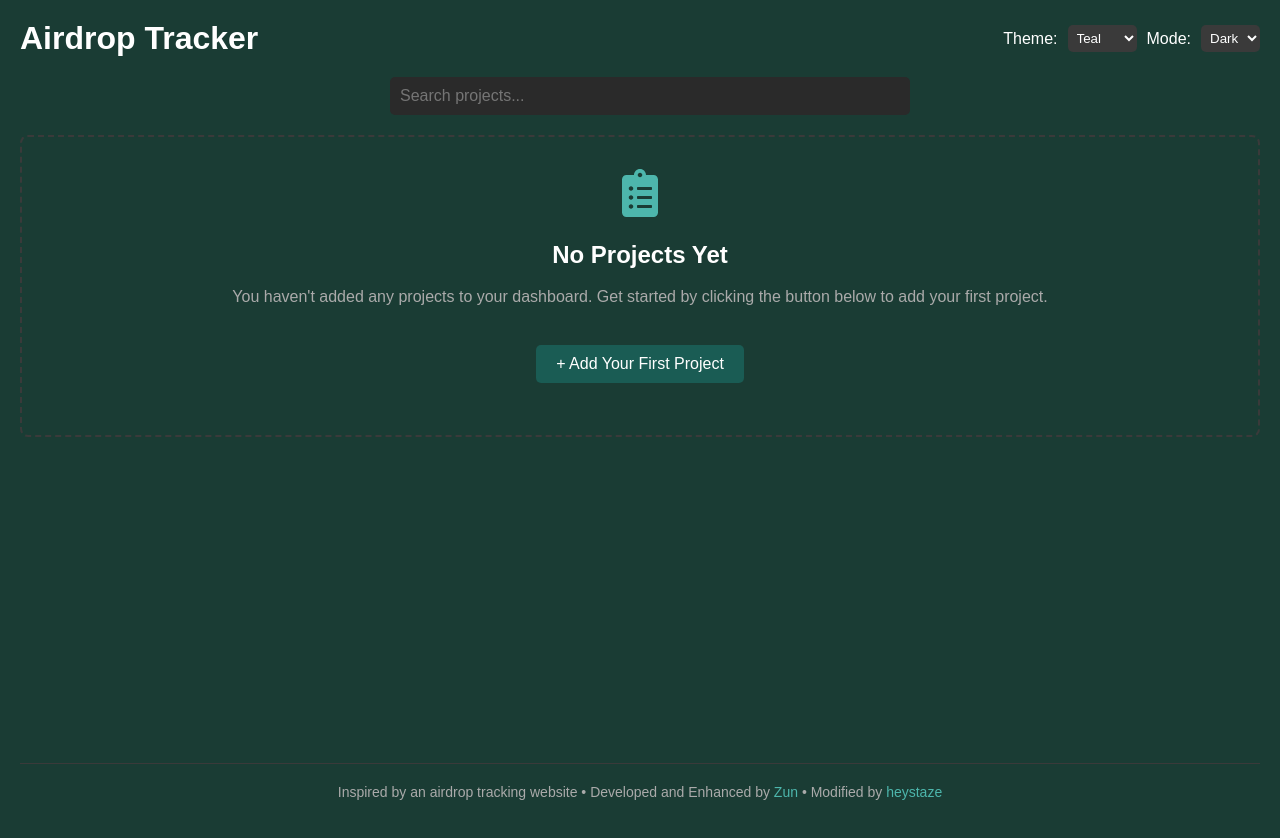
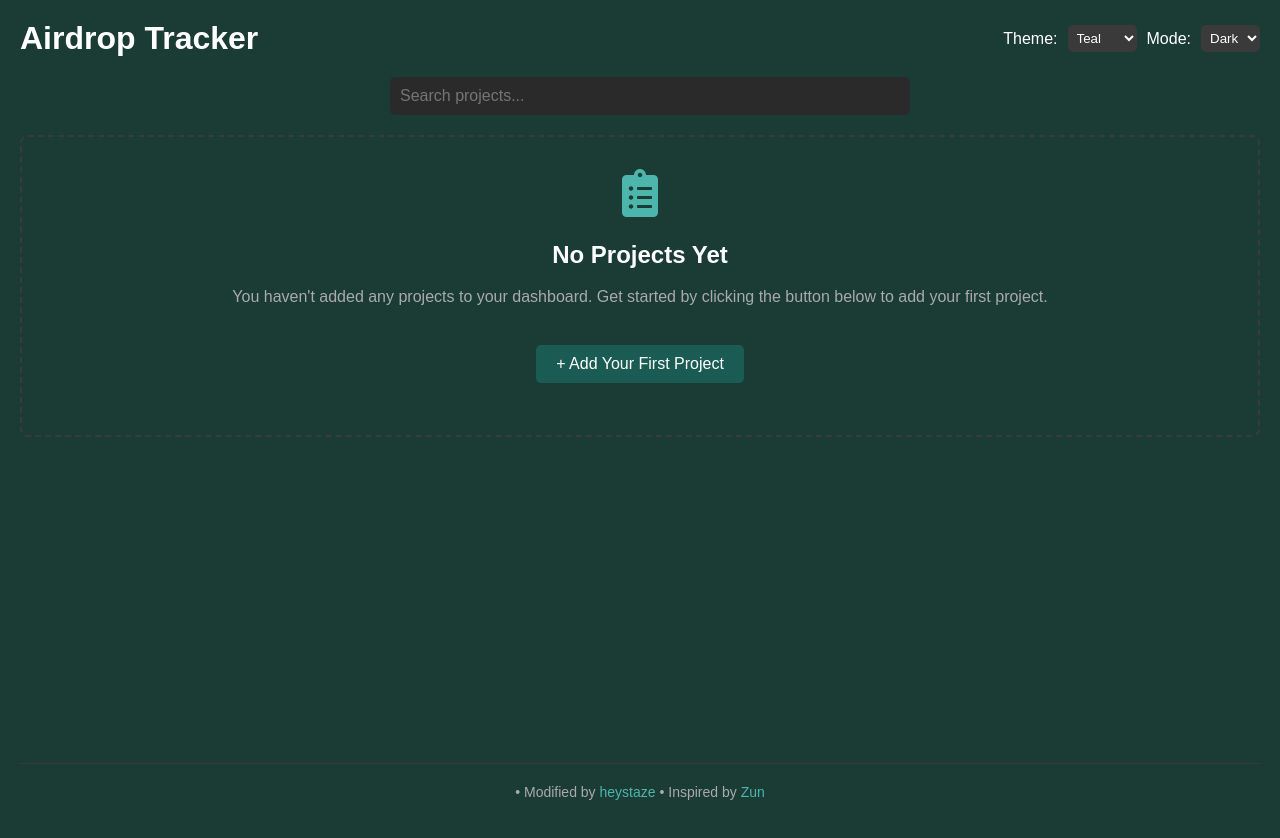
Before and after one commit to heystaze/airdrop-tracker, a React (Create React App) app: page / in a window 1280 px wide. Built offline with nearby package versions, Linux system fonts and the light colour scheme.

Commit message:
Update App.js

```diff
--- a/src/App.js
+++ b/src/App.js
@@ -345,13 +345,13 @@ function App() {
       {/* Footer Section */}
       <footer className="footer">
         <p>
-          Inspired by an airdrop tracking website • Developed and Enhanced by{' '}
+          • Modified by{' '}
+          <a href="https://x.com/heyst3ze" target="_blank" rel="noopener noreferrer" className="footer-link">
+          heystaze
+          </a>
+          {' '}• Inspired by{' '}
           <a href="https://x.com/Zun2025" target="_blank" rel="noopener noreferrer" className="footer-link">
-            Zun
-          </a>
-          {' '}• Modified by{' '}
-          <a href="https://x.com/heyst3ze" target="_blank" rel="noopener noreferrer" className="footer-link">
-            heystaze
+          Zun
           </a>
         </p>
       </footer>
```
